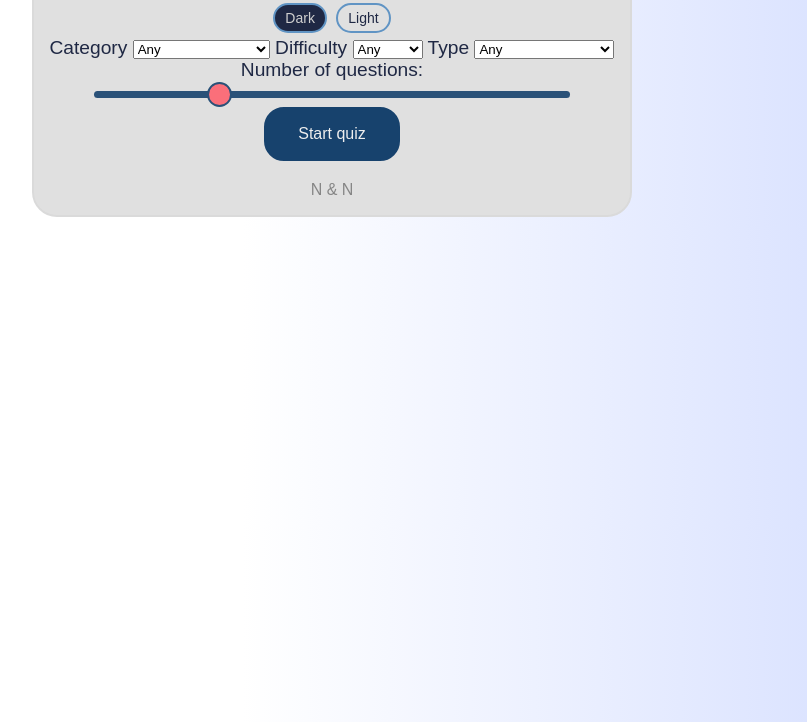
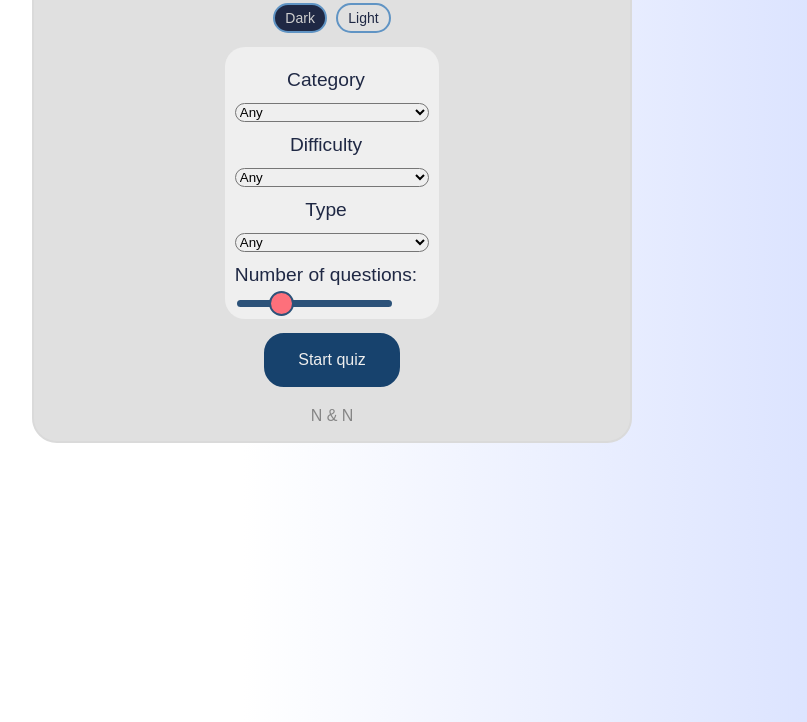
Before and after one commit to n-sankell/klientutveckling-inl2, a website: page index.html in a window 1280 px wide. Shown: the part 78-800 px from the top of the page, without its empty margins (308-1115 px from the left). Drawn offline with Linux system fonts and the light colour scheme.

Commit message:
css fixes

```diff
--- a/style.css
+++ b/style.css
@@ -64,6 +64,12 @@ body {
     height: 57px;
     margin-top: 10px;
     padding: 20px 100px;
+}
+
+.loggedQuestion{
+    background-color: #efefef;
+    padding: 3px;
+
 }
 
 /*buttons*/
@@ -176,6 +182,11 @@ button:disabled {
     font-size: 14px;
 }
 
+.dark .loggedQuestion{
+    background-color: #29355b;
+    padding: 3px;
+}
+
 
 /*Slider*/
 
@@ -239,3 +250,22 @@ footer {
 .failed {
     color: red;
 }
+
+.optionsContainer {
+    display: flex;
+    flex-direction: column;
+    border-radius: 20px;
+    background-color: #efefef;
+    padding: 10px;
+    margin: 10px;
+}
+
+select{
+    border-radius: 10px;
+
+    color: #000000;
+}
+label {
+    padding: 12px 12px 12px 0;
+    display: inline-block;
+  }
```
Also changed, not shown: main.js (+4 -4 lines).
